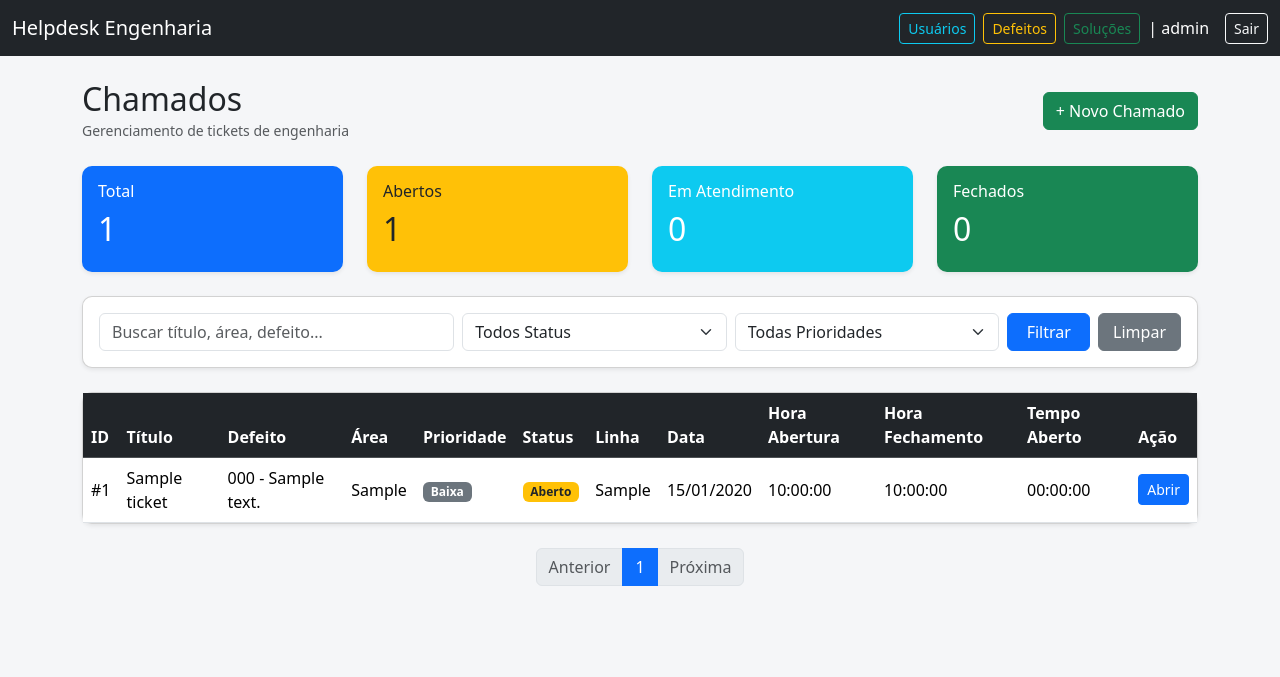
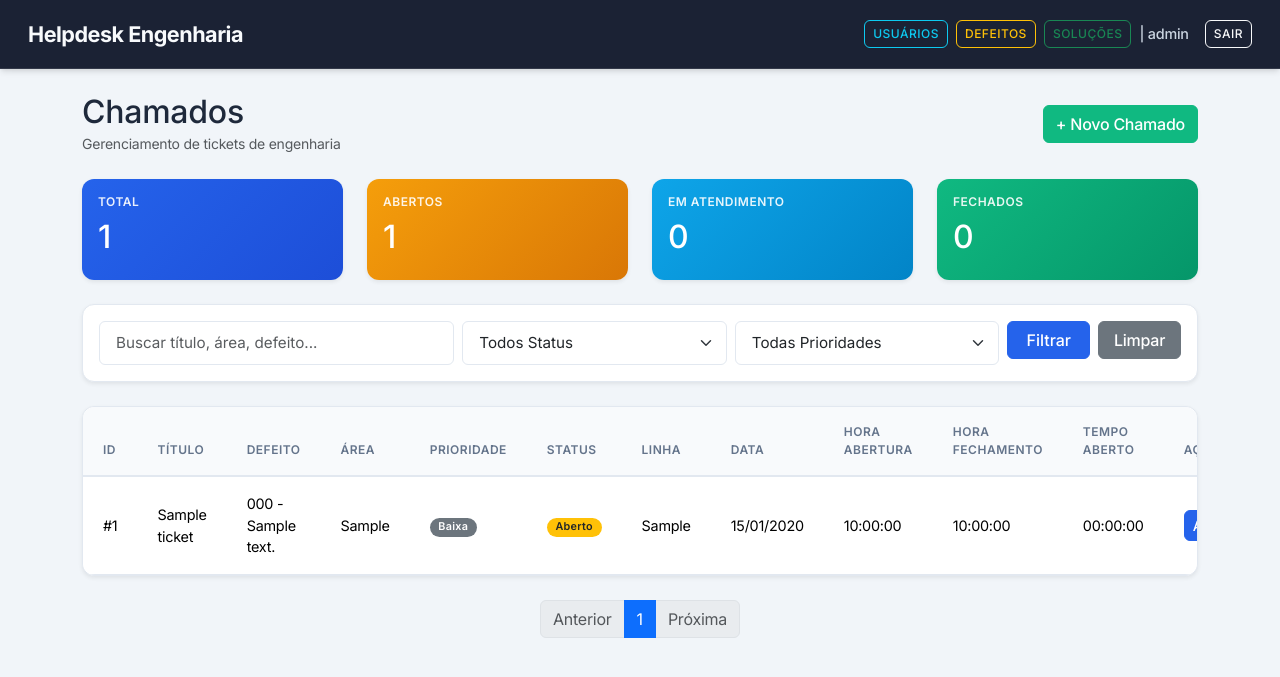
Before and after one commit to filipecrysthian/helpdesk-engenharia, a Flask app: page /tickets in a window 1280 px wide. Shown: the top 677 px of the page. Run offline with Flask 3, Linux system fonts and the light colour scheme; a user stored in the database is signed in; tables that the repository leaves empty hold one stand-in row (values such as "Sample post"); some libraries are stand-ins or nearby versions.

Commit message:
Modificação frontend

```diff
--- a/app/static/css/style.css
+++ b/app/static/css/style.css
@@ -1,65 +1,214 @@
-body {
-    background-color: #f5f6f8;
+:root {
+    --bg-color: #f1f5f9;
+    --card-bg: #ffffff;
+    --text-main: #1e293b;
+    --text-muted: #64748b;
+    --primary: #2563eb;
+    --primary-hover: #1d4ed8;
+    --success: #10b981;
+    --warning: #f59e0b;
+    --danger: #ef4444;
+    --navbar-bg: rgba(15, 23, 42, 0.95);
+    --border-color: #e2e8f0;
 }
 
-.card {
-    border-radius: 10px;
+body {
+    background-color: var(--bg-color);
+    font-family: 'Inter', sans-serif;
+    color: var(--text-main);
+    -webkit-font-smoothing: antialiased;
+    letter-spacing: -0.015em;
 }
 
+/* Navbar Premium (Glassmorphism) */
+.premium-navbar {
+    background-color: var(--navbar-bg);
+    backdrop-filter: blur(12px);
+    -webkit-backdrop-filter: blur(12px);
+    border-bottom: 1px solid rgba(255, 255, 255, 0.1);
+    padding: 0.8rem 1rem;
+    box-shadow: 0 4px 6px -1px rgba(0, 0, 0, 0.1), 0 2px 4px -1px rgba(0, 0, 0, 0.06);
+}
+
+.premium-navbar .navbar-brand {
+    font-weight: 700;
+    letter-spacing: -0.5px;
+    color: #f8fafc;
+    font-size: 1.35rem;
+    transition: color 0.2s ease;
+}
+
+.premium-navbar .navbar-brand:hover {
+    color: #38bdf8;
+}
+
+.navbar-actions .btn {
+    border-radius: 6px;
+    font-weight: 500;
+    transition: all 0.2s ease;
+    text-transform: uppercase;
+    font-size: 0.75rem;
+    letter-spacing: 0.5px;
+}
+
+.navbar-text {
+    font-weight: 500;
+    font-size: 0.9rem;
+    color: #cbd5e1 !important;
+}
+
+/* Cards Modernos com Micro-animações */
+.card {
+    background-color: var(--card-bg);
+    border: 1px solid var(--border-color);
+    border-radius: 12px;
+    box-shadow: 0 4px 6px -1px rgba(0, 0, 0, 0.03), 0 2px 4px -1px rgba(0, 0, 0, 0.03);
+    transition: transform 0.2s ease, box-shadow 0.2s ease;
+}
+
+.card:hover {
+    transform: translateY(-2px);
+    box-shadow: 0 10px 15px -3px rgba(0, 0, 0, 0.05), 0 4px 6px -2px rgba(0, 0, 0, 0.025);
+}
+
+.card-header {
+    background-color: transparent;
+    border-bottom: 1px solid var(--border-color);
+    font-weight: 600;
+    color: var(--text-main);
+    padding: 1.25rem 1.5rem;
+}
+
+/* Dashboard Summary Cards */
+.card.bg-primary { background: linear-gradient(135deg, #2563eb, #1d4ed8) !important; color: white !important; border: none; }
+.card.bg-warning { background: linear-gradient(135deg, #f59e0b, #d97706) !important; color: white !important; border: none; }
+.card.bg-info { background: linear-gradient(135deg, #0ea5e9, #0284c7) !important; color: white !important; border: none; }
+.card.bg-success { background: linear-gradient(135deg, #10b981, #059669) !important; color: white !important; border: none; }
+
+.card.bg-primary h6, .card.bg-warning h6, .card.bg-info h6, .card.bg-success h6 {
+    text-transform: uppercase;
+    font-weight: 600;
+    letter-spacing: 0.5px;
+    font-size: 0.75rem;
+    opacity: 0.9;
+}
+
+/* Botões Modernos */
+.btn {
+    border-radius: 6px;
+    font-weight: 500;
+    transition: all 0.2s ease;
+}
+
+.btn-primary { background-color: var(--primary); border-color: var(--primary); }
+.btn-primary:hover { background-color: var(--primary-hover); border-color: var(--primary-hover); transform: translateY(-1px); box-shadow: 0 4px 6px -1px rgba(37, 99, 235, 0.3); }
+
+.btn-success { background-color: var(--success); border-color: var(--success); }
+.btn-success:hover { background-color: #059669; border-color: #059669; transform: translateY(-1px); box-shadow: 0 4px 6px -1px rgba(16, 185, 129, 0.3); }
+
+/* Tabela Profissional */
 .table {
-    background-color: white;
+    margin-bottom: 0;
+    color: var(--text-main);
+}
+
+.table-responsive {
+    border-radius: 12px;
+    overflow: hidden;
+}
+
+.table thead th {
+    background-color: #f8fafc;
+    color: var(--text-muted);
+    font-size: 0.75rem;
+    text-transform: uppercase;
+    letter-spacing: 0.5px;
+    font-weight: 600;
+    border-bottom: 2px solid var(--border-color);
+    padding: 1rem 1.25rem;
+}
+
+.table tbody td {
+    padding: 1rem 1.25rem;
+    vertical-align: middle;
+    font-size: 0.9rem;
+    border-bottom: 1px solid var(--border-color);
+    transition: background-color 0.15s ease;
+}
+
+.table tbody tr:hover td {
+    background-color: #f1f5f9;
+}
+
+/* Badges / Status */
+.badge {
+    padding: 0.4em 0.8em;
+    font-weight: 600;
+    letter-spacing: 0.3px;
+    border-radius: 20px;
+}
+
+/* Inputs Form Fields */
+.form-control, .form-select {
+    border-radius: 6px;
+    border: 1px solid var(--border-color);
+    padding: 0.6rem 1rem;
+    font-size: 0.95rem;
+    transition: border-color 0.2s ease, box-shadow 0.2s ease;
+}
+
+.form-control:focus, .form-select:focus {
+    border-color: var(--primary);
+    box-shadow: 0 0 0 3px rgba(37, 99, 235, 0.1);
 }
 
 .ticket-overdue td {
-    background-color: #f8d7da !important;
+    background-color: #fef2f2 !important;
 }
 
-/* Ajuste visual Select2 - Categoria Defeito */
-.select2-container {
-    width: 100% !important;
-}
-
+/* Ajuste visual Select2 */
+.select2-container { width: 100% !important; }
 .select2-container .select2-selection--single {
-    height: 38px !important;
-    border: 1px solid #dee2e6 !important;
+    height: 42px !important;
+    border: 1px solid var(--border-color) !important;
     border-radius: 6px !important;
     display: flex !important;
     align-items: center !important;
+    transition: border-color 0.2s ease, box-shadow 0.2s ease;
 }
-
+.select2-container--open .select2-selection--single {
+    border-color: var(--primary) !important;
+    box-shadow: 0 0 0 3px rgba(37, 99, 235, 0.1) !important;
+}
 .select2-container--default .select2-selection--single .select2-selection__rendered {
-    color: #212529 !important;
-    line-height: 38px !important;
-    padding-left: 12px !important;
+    color: var(--text-main) !important;
+    line-height: 42px !important;
+    padding-left: 1rem !important;
+    font-size: 0.95rem;
 }
-
 .select2-container--default .select2-selection--single .select2-selection__placeholder {
-    color: #6c757d !important;
+    color: var(--text-muted) !important;
 }
-
 .select2-container--default .select2-selection--single .select2-selection__arrow {
-    height: 38px !important;
-    right: 8px !important;
+    height: 42px !important;
+    right: 12px !important;
 }
-
 .select2-dropdown {
-    border: 1px solid #dee2e6 !important;
-    border-radius: 6px !important;
+    border: 1px solid var(--border-color) !important;
+    border-radius: 8px !important;
+    box-shadow: 0 10px 15px -3px rgba(0, 0, 0, 0.1);
 }
-
 .select2-search--dropdown .select2-search__field {
-    border: 1px solid #dee2e6 !important;
+    border: 1px solid var(--border-color) !important;
     border-radius: 5px !important;
-    padding: 8px !important;
+    padding: 10px !important;
     outline: none !important;
 }
-
 .select2-results__option {
-    padding: 8px 12px !important;
-    font-size: 14px !important;
+    padding: 10px 16px !important;
+    font-size: 0.95rem !important;
 }
-
 .select2-container--default .select2-results__option--highlighted[aria-selected] {
-    background-color: #0d6efd !important;
+    background-color: var(--primary) !important;
     color: white !important;
 }
--- a/app/templates/admin_defects.html
+++ b/app/templates/admin_defects.html
@@ -54,7 +54,7 @@
 
         <table class="table table-hover align-middle mb-0">
 
-            <thead class="table-dark">
+            <thead>
                 <tr>
                     <th>Código</th>
                     <th>Descrição</th>
--- a/app/templates/admin_solutions.html
+++ b/app/templates/admin_solutions.html
@@ -36,7 +36,7 @@
 
         <table class="table table-hover align-middle mb-0">
 
-            <thead class="table-dark">
+            <thead>
                 <tr>
                     <th>ID</th>
                     <th>Descrição</th>
--- a/app/templates/admin_users.html
+++ b/app/templates/admin_users.html
@@ -17,7 +17,7 @@
     <div class="table-responsive">
 
         <table class="table table-hover align-middle mb-0">
-            <thead class="table-dark">
+            <thead>
                 <tr>
                     <th>Nome</th>
                     <th>Sobrenome</th>
--- a/app/templates/base.html
+++ b/app/templates/base.html
@@ -5,6 +5,11 @@
     <meta charset="UTF-8">
     <title>Helpdesk Engenharia</title>
     <meta name="viewport" content="width=device-width, initial-scale=1">
+
+    <!-- Google Fonts: Inter -->
+    <link rel="preconnect" href="https://fonts.googleapis.com">
+    <link rel="preconnect" href="https://fonts.gstatic.com" crossorigin>
+    <link href="https://fonts.googleapis.com/css2?family=Inter:wght@300;400;500;600;700&display=swap" rel="stylesheet">
 
     <!-- Bootstrap -->
     <link href="https://cdn.jsdelivr.net/npm/bootstrap@5.3.3/dist/css/bootstrap.min.css" rel="stylesheet">
@@ -19,7 +24,7 @@
 <body>
 
     <!-- NAVBAR -->
-    <nav class="navbar navbar-expand-lg navbar-dark bg-dark">
+    <nav class="navbar navbar-expand-lg premium-navbar sticky-top">
         <div class="container-fluid">
 
             <a class="navbar-brand" href="{{ url_for('main.dashboard') }}">
@@ -27,7 +32,7 @@
             </a>
 
             {% if current_user.is_authenticated %}
-            <div class="d-flex align-items-center">
+            <div class="d-flex align-items-center navbar-actions">
 
                 {% if current_user.role == "admin" %}
                 <a href="{{ url_for('admin.users') }}" class="btn btn-outline-info btn-sm me-2">
--- a/app/templates/tickets.html
+++ b/app/templates/tickets.html
@@ -94,7 +94,7 @@
 
         <table class="table table-hover align-middle mb-0" id="ticketTable">
 
-            <thead class="table-dark">
+            <thead>
                 <tr>
                     <th>ID</th>
                     <th>Título</th>
```
Also changed, not shown: 1 other file.
